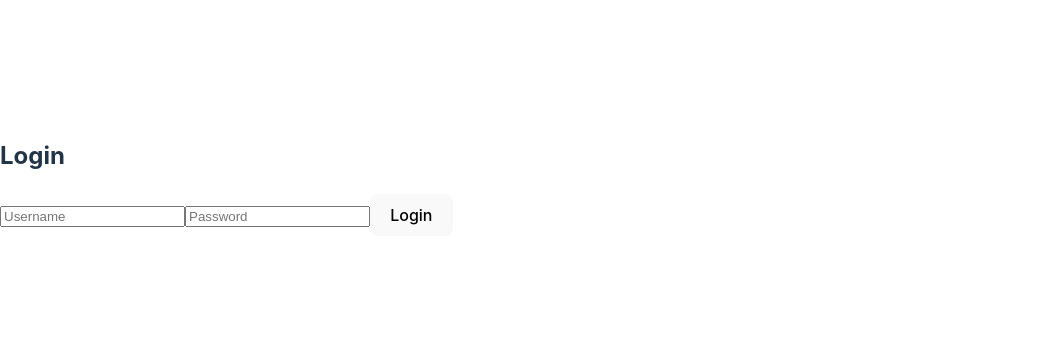
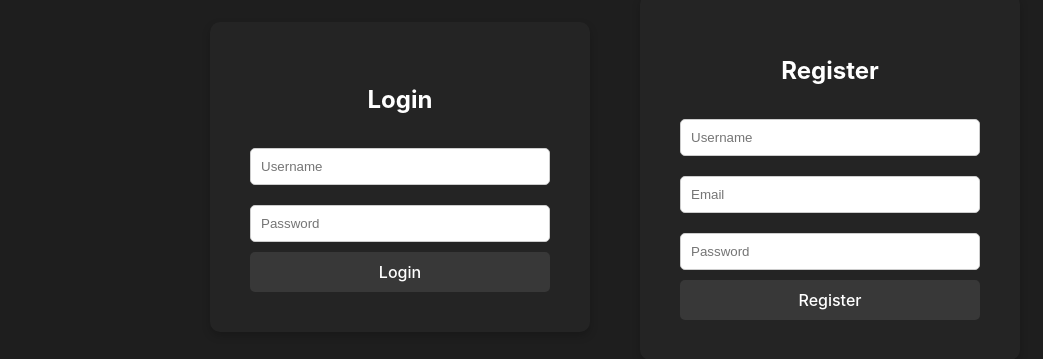
Before and after one commit to sri-karthick-k/react-chat-client, a React (Vite) app: page / in a window 1280 px wide. Shown: the part 223-582 px from the top of the page, without its empty margins (0-1043 px from the left). Built offline with nearby package versions, Linux system fonts and the light colour scheme.

Commit message:
add style to all the components

```diff
--- a/src/Components/Chat.jsx
+++ b/src/Components/Chat.jsx
@@ -44,7 +44,11 @@ const Chat = ({ loggedInUser, selectedUser }) => {
     ws.onmessage = (event) => {
       const messageData = JSON.parse(event.data);
       console.log(messageData);
-      setMessages((prevMessages) => [...prevMessages, messageData]);
+      if (Array.isArray(messageData)) {
+        setMessages((prevMessages) => [...prevMessages, ...messageData]);
+      } else {
+        setMessages((prevMessages) => Array.isArray(prevMessages) ? [...prevMessages, messageData] : [messageData]);
+      }
     };
 
     ws.onerror = (error) => {
@@ -124,7 +128,7 @@ const Chat = ({ loggedInUser, selectedUser }) => {
     <div className="chat-container">
       <h2 className="chat-header">Chat with {selectedUser.username}</h2>
       <ul className="chat-messages chat-message-list">
-        {messages.length > 0 ? (
+        {messages ? (
           messages.map((message, index) => (
             <li
               key={index}
--- a/src/Components/Login.jsx
+++ b/src/Components/Login.jsx
@@ -1,6 +1,8 @@
 /* eslint-disable react/prop-types */
 import { useState } from 'react';
 import axios from 'axios';
+import '../Styles/Login.css';
+import Register from './Register';
 
 const Login = ({ onLogin }) => {
   const [username, setUsername] = useState('');
@@ -16,11 +18,26 @@ const Login = ({ onLogin }) => {
   };
 
   return (
-    <div>
-      <h2>Login</h2>
-      <input type="text" placeholder="Username" value={username} onChange={(e) => setUsername(e.target.value)} />
-      <input type="password" placeholder="Password" value={password} onChange={(e) => setPassword(e.target.value)} />
-      <button onClick={handleLogin}>Login</button>
+    <div className="login-container">
+      <div className="login-box">
+        <h2>Login</h2>
+        <input
+          type="text"
+          placeholder="Username"
+          value={username}
+          onChange={(e) => setUsername(e.target.value)}
+        />
+        <input
+          type="password"
+          placeholder="Password"
+          value={password}
+          onChange={(e) => setPassword(e.target.value)}
+        />
+        <button onClick={handleLogin}>Login</button>
+      </div>
+      <div className="register-container">
+        <Register setUser={onLogin} />
+      </div>
     </div>
   );
 };
--- a/src/Components/Register.jsx
+++ b/src/Components/Register.jsx
@@ -22,6 +22,8 @@ const Register = ({ setUser }) => {
   };
 
   return (
+    <div className="login-box">
+
       <form onSubmit={handleRegister}>
         <h2>Register</h2>
         <input
@@ -47,6 +49,7 @@ const Register = ({ setUser }) => {
         />
         <button type="submit">Register</button>
       </form>
+    </div>
   );
 };
 
--- a/src/Components/UserList.jsx
+++ b/src/Components/UserList.jsx
@@ -1,43 +1,8 @@
-// /* eslint-disable react/prop-types */
-// import { useState, useEffect } from 'react';
-// import axios from 'axios';
-
-// const UserList = ({ loggedInUser, onSelectUser }) => {
-//   const [users, setUsers] = useState([]);
-
-//   useEffect(() => {
-//     const fetchUsers = async () => {
-//       try {
-//         const response = await axios.get('http://localhost:5000/chatUsers', { params: { userId: loggedInUser.id } });
-//         setUsers(response.data.users);
-//       } catch (error) {
-//         console.error('Error fetching users:', error);
-//       }
-//     };
-
-//     fetchUsers();
-//   }, [loggedInUser]);
-
-//   return (
-//     <div>
-//       <h2>Select User</h2>
-//       <ul>
-//         {users.map(user => (
-//           <li key={user.id} onClick={() => onSelectUser(user)}>
-//             {user.username}
-//           </li>
-//         ))}
-//       </ul>
-//     </div>
-//   );
-// };
-
-// export default UserList;
-
-
 /* eslint-disable react/prop-types */
 import { useState, useEffect } from 'react';
 import axios from 'axios';
+
+import '../Styles/UserList.css'
 
 const UserList = ({ loggedInUser, onSelectUser }) => {
     const [users, setUsers] = useState([]);
@@ -84,29 +49,32 @@ const UserList = ({ loggedInUser, onSelectUser }) => {
     };
 
     return (
-        <div>
+        <div className='user-list-container'>
+            <div className='user-list-box'>
                 <h2>Select User</h2>
-            <ul>
-                {
-                    users ?
+                <ul className="user-list">
+                    {users ? (
                         users.map((user) => (
-                            <li key={user.id} onClick={() => onSelectUser(user)}>
+                            <li key={user.id} onClick={() => onSelectUser(user)} className='user-item'>
                                 {user.username}
                             </li>
                         ))
-                        : <h1>No users</h1>
-                }
+                    ) : (
+                        <h3 className="no-users">No users</h3>
+                    )}
                 </ul>
-            <div>
+                <div className='user-input-container'>
                     <input
                         type="text"
                         value={newUsername}
                         onChange={(e) => setNewUsername(e.target.value)}
                         placeholder="Enter username"
+                        className='username-input'
                     />
-                <button onClick={handleSelectNewUser}>Select</button>
+                    <button onClick={handleSelectNewUser} className='select-button'>Select</button>
                 </div>
-            {error && <p style={{ color: 'red' }}>{error}</p>}
+                {error && <p className='error-message'>{error}</p>}
+            </div>
         </div>
     );
 };
--- a/src/Styles/Chat.css
+++ b/src/Styles/Chat.css
@@ -1,20 +1,26 @@
 /* chat.css */
 .chat-container {
   color: black;
+  width: 95vw;
+  height: 95vh;
 }
 
 .chat-header {
-    background-color: #f5f5f5;
   padding: 10px;
+  background-color: #242424;
+  color: white;
   text-align: center;
-    border-bottom: 1px solid #ddd;
+  top: 0;
+  position: sticky;
+  border-bottom: 4px solid #383838;
+  box-shadow: 0 4px 8px rgba(0, 0, 0, 1);
+  /* Shadow effect */
+  width: 100%;
 }
 
 .chat-messages {
   flex: 1;
   padding: 20px;
-    overflow-y: auto;
-    background-color: #fafafa;
 }
 
 .chat-message-list {
@@ -29,16 +35,18 @@
   border-radius: 5px;
   box-shadow: 0 1px 3px rgba(0, 0, 0, 0.1);
   width: 100%;
-    word-break: break-word; /* Handle long words or URLs */
+  word-break: break-word;
+  /* Handle long words or URLs */
 }
 
 .message-sent {
-    background-color: #d4edda; /* Light green background for sent messages */
+  background-color: #5B84b1ff;
+
   align-self: flex-end;
 }
 
 .message-received {
-    background-color: #e2e3e5; /* Light gray background for received messages */
+  background-color: #fc766aff;
   align-self: flex-start;
 }
 
@@ -69,14 +77,12 @@
 .chat-input-container {
   display: flex;
   padding: 10px;
-    border-top: 1px solid #ddd;
-    background-color: #f5f5f5;
 }
 
 .chat-input-container input[type="text"] {
   flex: 1;
   padding: 10px;
-    border: 1px solid #ddd;
+  border: 1px solid #4b4b4b;
   border-radius: 4px;
   margin-right: 10px;
 }
@@ -102,3 +108,7 @@
   border-radius: 4px;
   cursor: pointer;
 }
+
+h3 {
+  color: white;
+}
--- /dev/null
+++ b/src/Styles/Login.css
@@ -0,0 +1,83 @@
+/* Login.css */
+
+html, body {
+  margin: 0;
+  padding: 0;
+  height: 100%;
+  width: 100%;
+  display: flex;
+  justify-content: center;
+  align-items: center;
+}
+
+.login-container {
+  display: flex;
+  justify-content: center;
+  align-items: center;
+  height: 100vh;
+  width: 100vw;
+  background-color: #1e1e1e;
+}
+
+.register-container{
+  margin: 50px;
+}
+
+.login-box {
+  background-color: #242424;
+  padding: 40px;
+  border-radius: 10px;
+  box-shadow: 0 4px 8px rgba(0, 0, 0, 0.2);
+  width: 300px;
+  text-align: center;
+  transition: transform 0.3s ease;
+}
+
+.login-box:hover {
+  transform: scale(1.05); /* Slightly enlarge the component on hover */
+}
+
+
+.login-box h2 {
+  margin-bottom: 20px;
+  font-size: 24px;
+  color: white;
+}
+
+.login-box input {
+  width: 100%;
+  padding: 10px;
+  margin: 10px 0;
+  border: 1px solid #ccc;
+  border-radius: 5px;
+  box-sizing: border-box;
+}
+
+.login-box button {
+  width: 100%;
+  padding: 10px;
+  background-color: #383838;
+  color: white;
+  border: none;
+  border-radius: 5px;
+  cursor: pointer;
+  font-size: 16px;
+  transition: background-color 0.3s ease;
+}
+
+.btn {
+  width: 100%;
+  padding: 10px;
+  background-color: #383838;
+  color: white;
+  border: none;
+  border-radius: 5px;
+  cursor: pointer;
+  font-size: 16px;
+  transition: background-color 0.3s ease;
+  list-style: none;
+}
+
+.btn:hover {
+  background-color: #505050;
+}
--- /dev/null
+++ b/src/Styles/UserList.css
@@ -0,0 +1,74 @@
+/* Container for the entire user list component */
+.user-list-container {
+    display: flex;
+    justify-content: center;
+    align-items: center;
+    min-height: 100vh;
+    padding: 20px;
+}
+
+.user-list-box {
+    background-color: #242424;
+    color: white;
+    border-radius: 8px;
+    padding: 20px;
+    width: 100%;
+    max-width: 500px;
+    box-shadow: 0 4px 8px rgba(0, 0, 0, 0.3);
+    text-align: center;
+}
+
+.user-list {
+    list-style-type: none;
+    padding: 0;
+    margin: 0;
+}
+
+.user-item {
+    background-color: #1e1e1e;
+    color: #ffffff;
+    padding: 12px;
+    margin: 8px 0;
+    border-radius: 5px;
+    cursor: pointer;
+    transition: background-color 0.3s ease, transform 0.3s ease;
+}
+
+.user-item:hover {
+    background-color: #333333;
+    transform: scale(1.02);
+}
+
+.user-input-container {
+    margin-top: 20px;
+}
+
+.username-input {
+    width: calc(100% - 110px);
+    padding: 10px;
+    margin-right: 10px;
+    border: 1px solid #ddd;
+    border-radius: 5px;
+    font-size: 16px;
+}
+
+.select-button {
+    margin-top: 10px;
+    padding: 10px 20px;
+    background-color: #007bff;
+    color: white;
+    border: none;
+    border-radius: 5px;
+    font-size: 16px;
+    cursor: pointer;
+    transition: background-color 0.3s ease;
+}
+
+.select-button:hover {
+    background-color: #0056b3;
+}
+
+.error-message {
+    color: red;
+    margin-top: 10px;
+}
```
Lines whose indentation alone changed are shown as unchanged.
